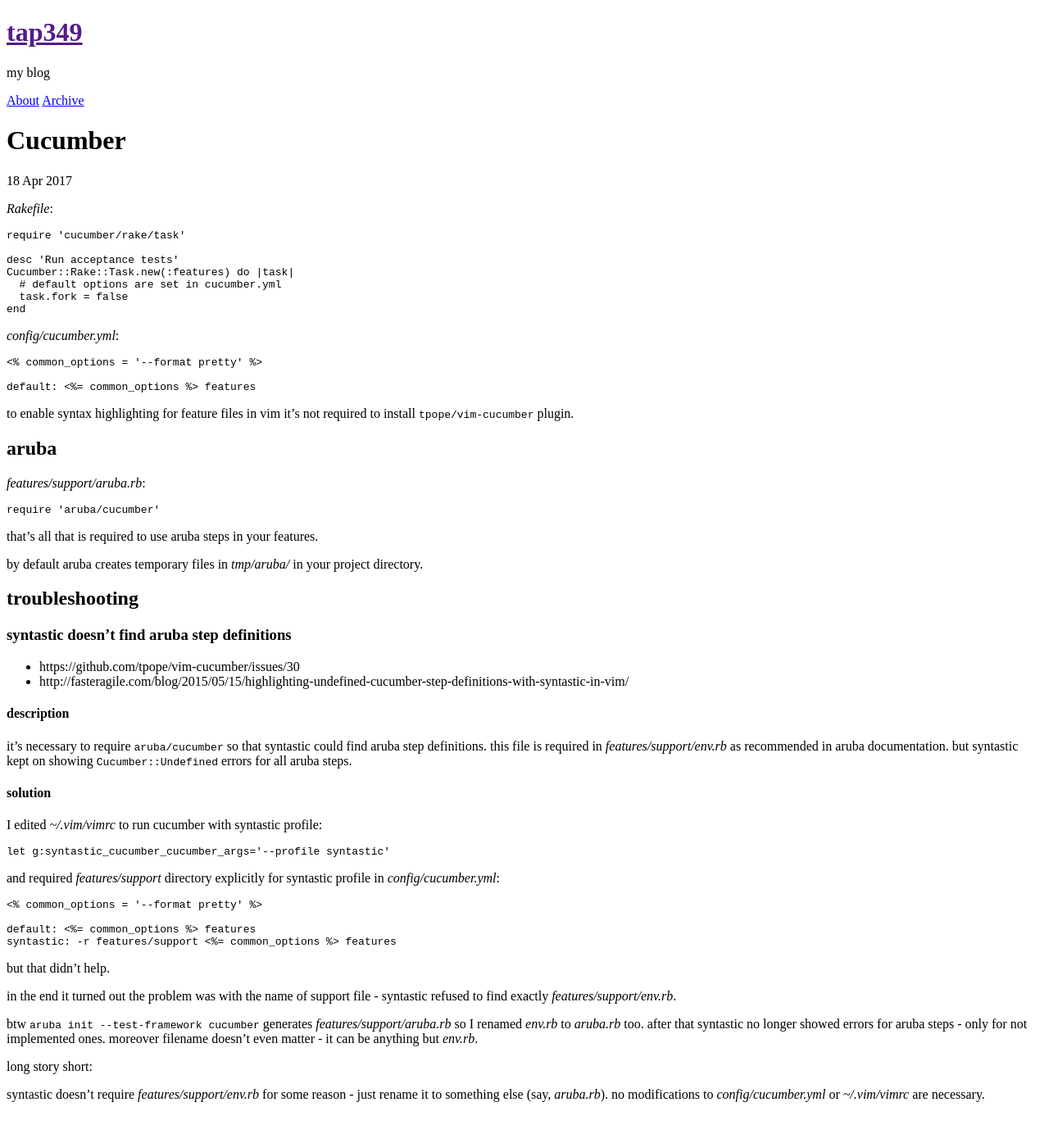
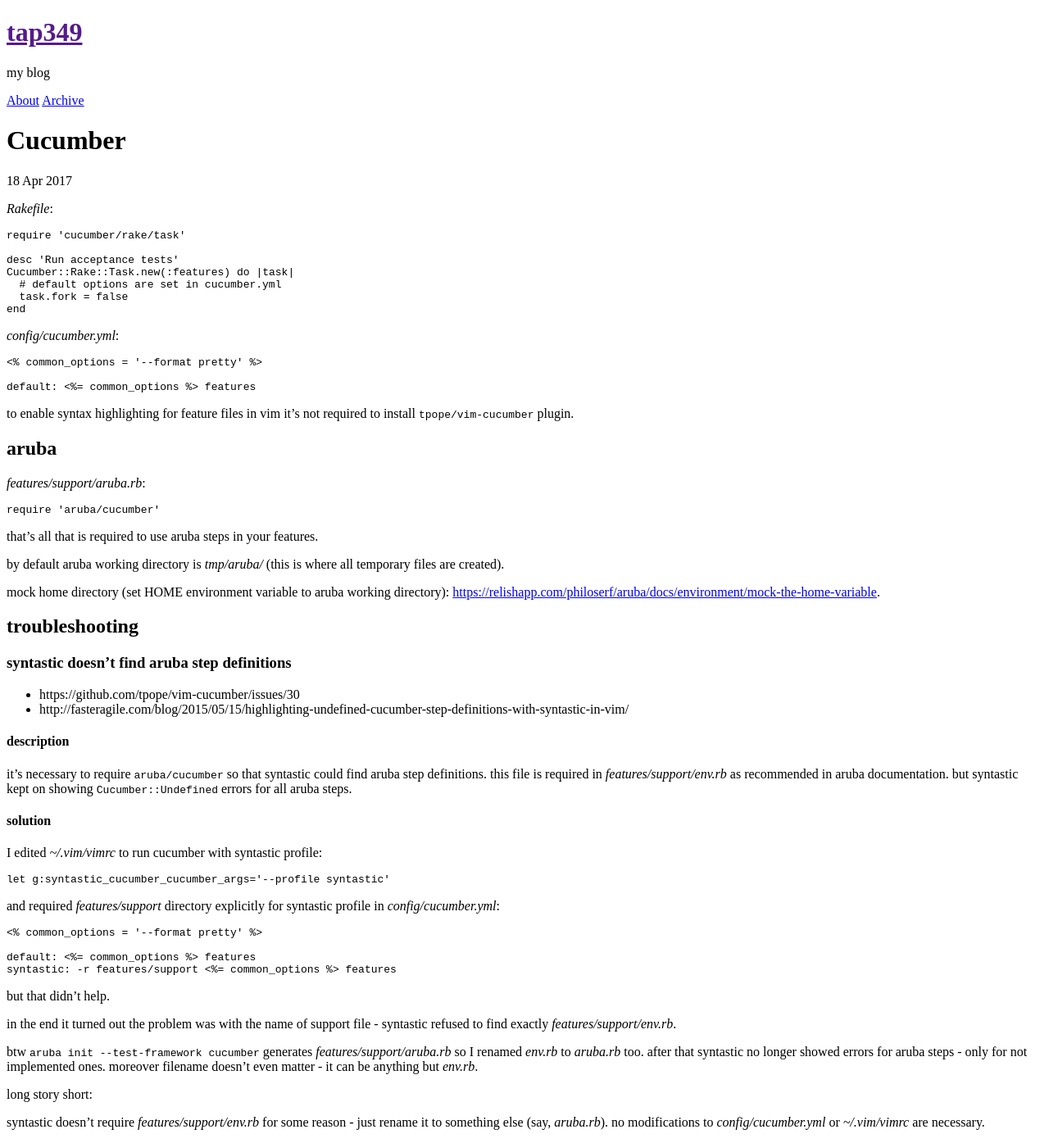
Before and after one commit to tap349/tap349.github.io, a Jekyll site: the page built from _posts/2017-04-18-cucumber.md, in a window 1280 px wide. Shown: the whole page at 82% size. Built offline with Jekyll 4.4.1, drawn with Linux system fonts in a browser that asks for light colours; before the commit the page ends 1361 px from its top, so only the background shows below that.

Commit message:
update 2017-04-18_16:15:43

```diff
--- a/_posts/2017-04-18-cucumber.md
+++ b/_posts/2017-04-18-cucumber.md
@@ -41,8 +41,11 @@
 
 that's all that is required to use aruba steps in your features.
 
-by default aruba creates temporary files in _tmp/aruba/_
-in your project directory.
+by default aruba working directory is _tmp/aruba/_
+(this is where all temporary files are created).
+
+mock home directory (set HOME environment variable to aruba working directory):
+<https://relishapp.com/philoserf/aruba/docs/environment/mock-the-home-variable>.
 
 ## troubleshooting
 
```
